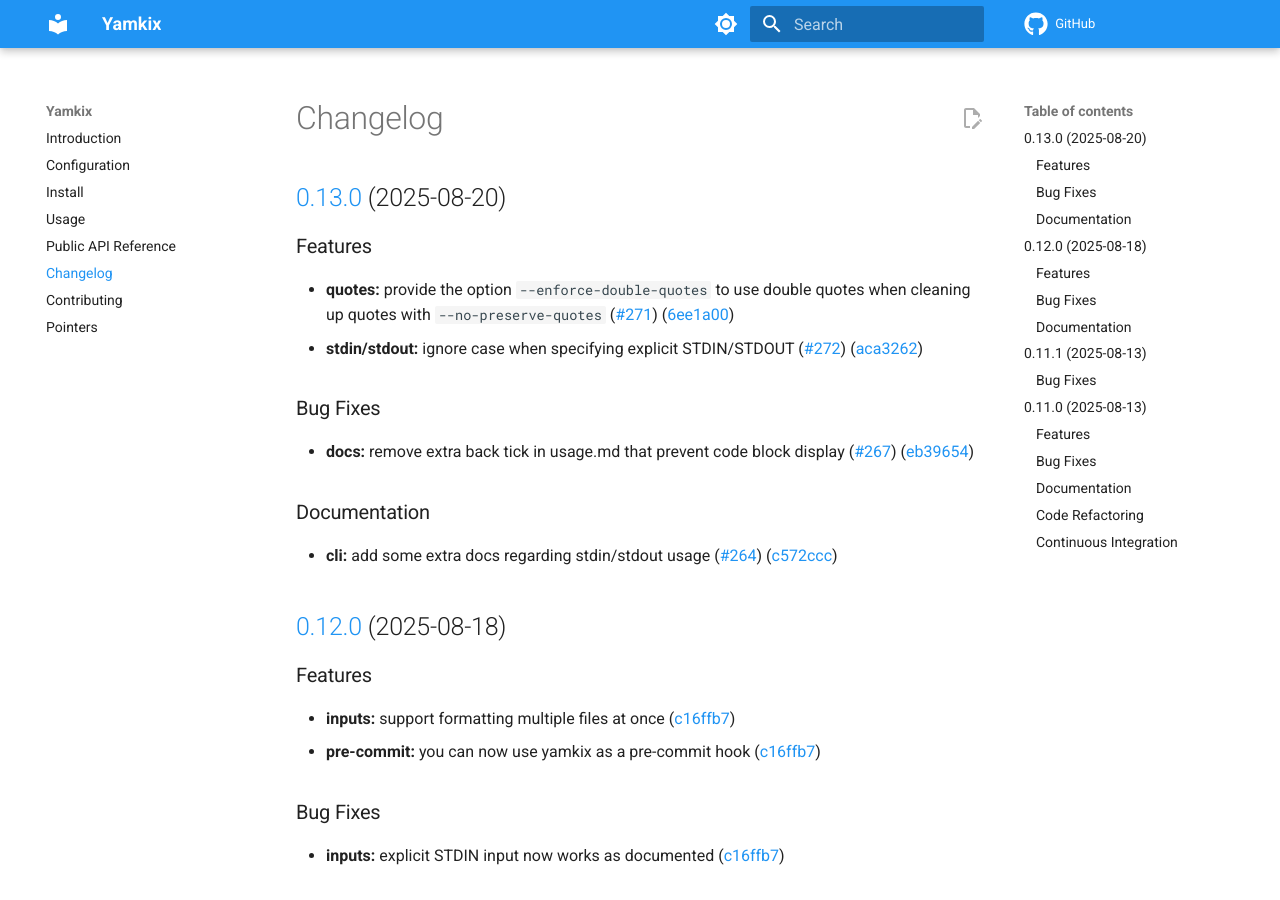
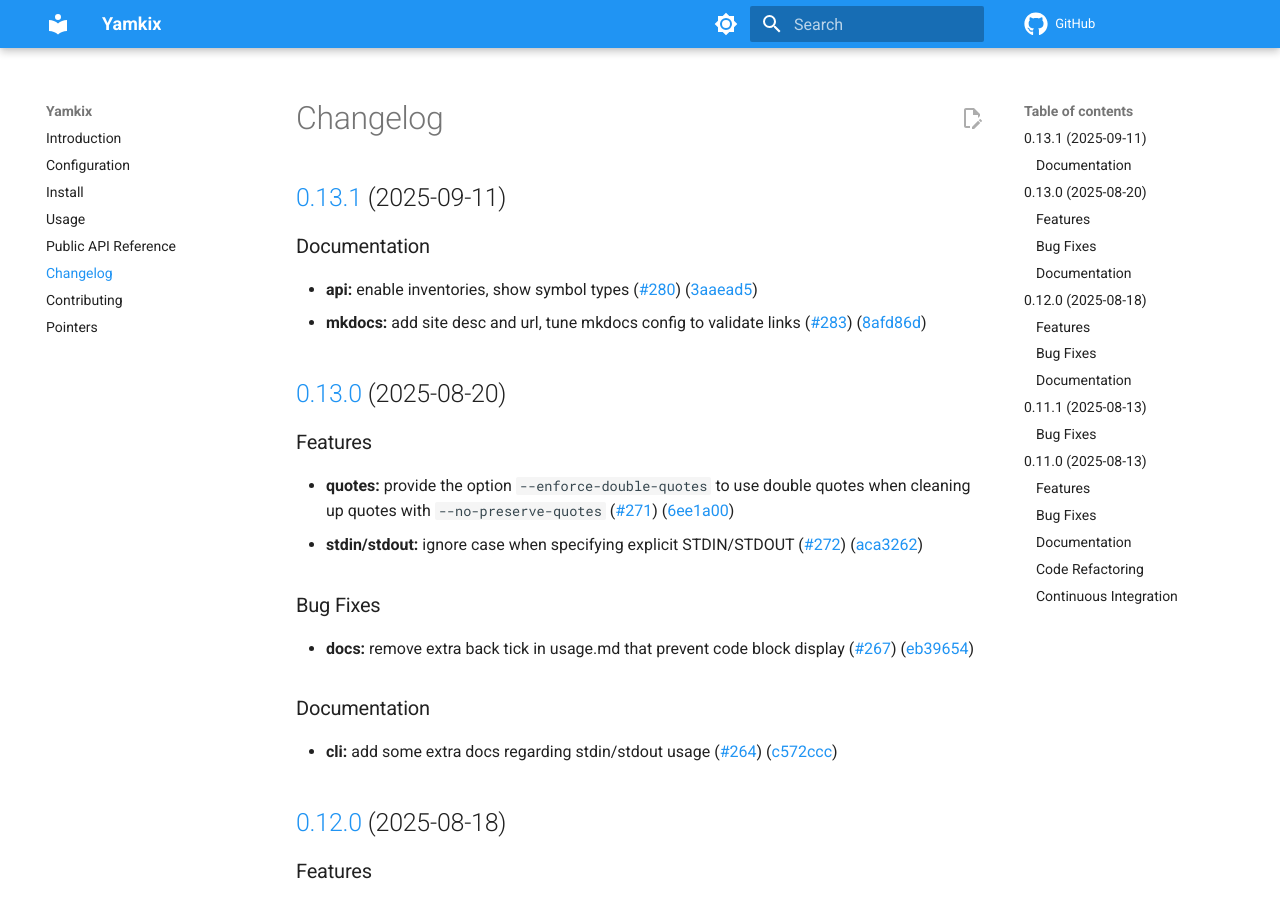
Before and after one commit to looztra/yamkix, an MkDocs documentation site: the page built from docs/changelog.md, in a window 1280 px wide and 900 px high. Built offline with MkDocs 1.6.1 and Material for MkDocs 9.7.7, drawn with Linux system fonts in a browser that asks for light colours; comment, search, counter and statistics services are not loaded.

Commit message:
chore(main): release 0.13.1

```diff
--- a/docs/changelog.md
+++ b/docs/changelog.md
@@ -1,4 +1,12 @@
 # Changelog
+
+## [0.13.1](https://github.com/looztra/yamkix/compare/v0.13.0...v0.13.1) (2025-09-11)
+
+
+### Documentation
+
+* **api:** enable inventories, show symbol types ([#280](https://github.com/looztra/yamkix/issues/280)) ([3aaead5](https://github.com/looztra/yamkix/commit/3aaead54358ae1163a8021b573f8021f7d49ee8f))
+* **mkdocs:** add site desc and url, tune mkdocs config to validate links ([#283](https://github.com/looztra/yamkix/issues/283)) ([8afd86d](https://github.com/looztra/yamkix/commit/8afd86dab5c05377b1b143c398ebb6fa7577be9e))
 
 ## [0.13.0](https://github.com/looztra/yamkix/compare/v0.12.0...v0.13.0) (2025-08-20)
 
```
Also changed, not shown: .release-please-manifest.json.
